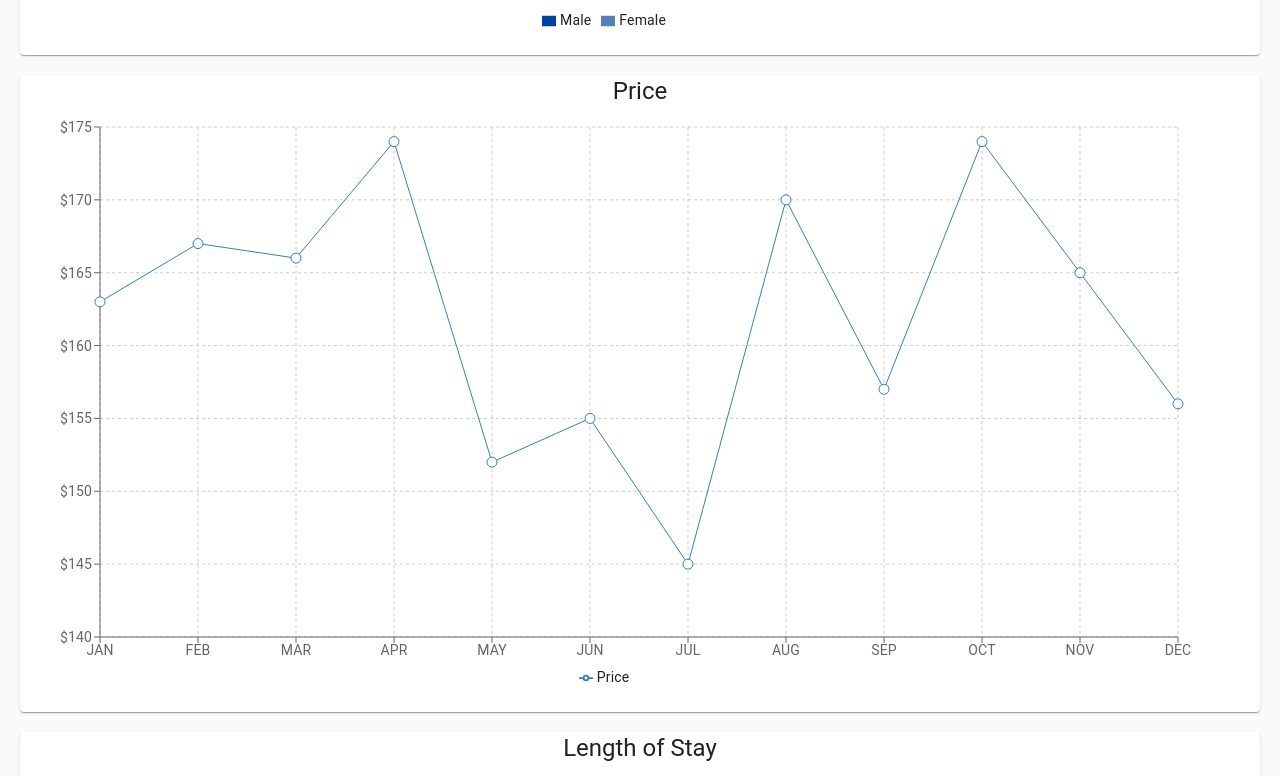
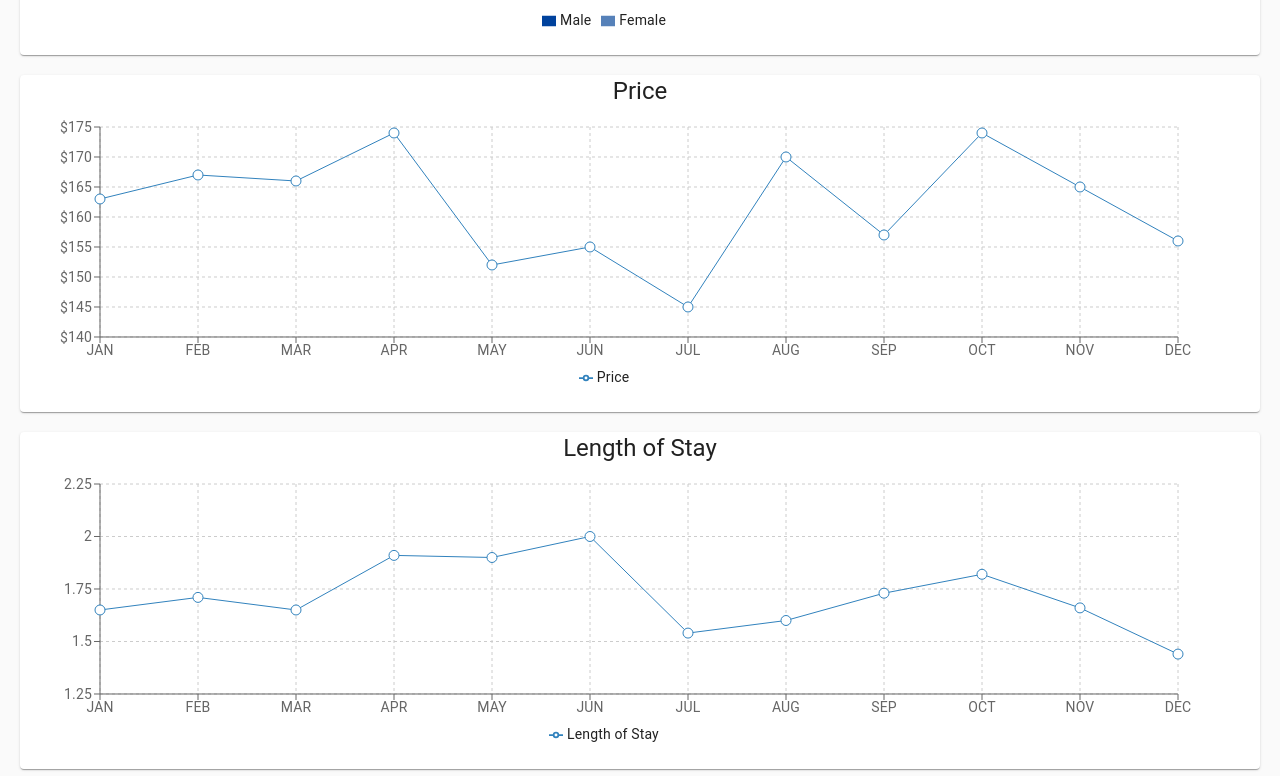
Before and after one commit to nickchen120235/prp-3, a React (Create React App) app: page / in a window 1280 px wide. Shown: the part 724-1500 px from the top of the page. Built offline with nearby package versions, Linux system fonts and the light colour scheme.

Commit message:
change height for line graphs

```diff
--- a/src/components/LengthGraph.tsx
+++ b/src/components/LengthGraph.tsx
@@ -12,11 +12,11 @@ export const LengthGraph = () => {
   }))
 
   return(
-    <ResponsiveContainer width='95%' height={600}>
+    <ResponsiveContainer width='95%' height={300}>
       <LineChart data={renderData} margin={{top: 20, right: 20, left: 20, bottom: 20}}>
         <CartesianGrid strokeDasharray='3 3' />
         <XAxis dataKey='month' />
-        <YAxis domain={[1, 2]} />
+        <YAxis domain={[1.25, 2.25]} />
         <Legend />
         <Line name='Length of Stay' dataKey='length' dot={{r: 5}} animationEasing='ease-in-out' />
       </LineChart>
--- a/src/components/PriceGraph.tsx
+++ b/src/components/PriceGraph.tsx
@@ -12,7 +12,7 @@ export const PriceGraph = () => {
   }))
 
   return(
-    <ResponsiveContainer width='95%' height={600}>
+    <ResponsiveContainer width='95%' height={300}>
       <LineChart data={renderData} margin={{top: 20, right: 20, left: 20, bottom: 20}}>
         <CartesianGrid strokeDasharray='3 3' />
         <XAxis dataKey='month' />
```
